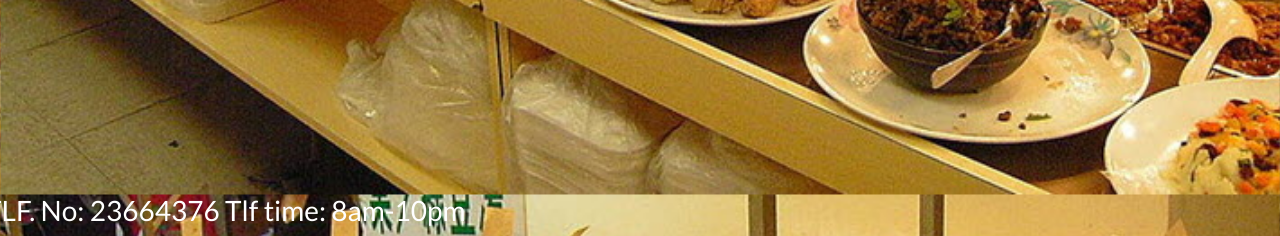
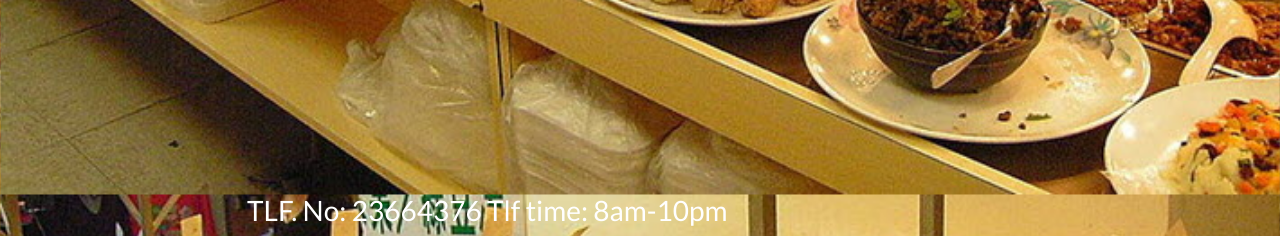
Before and after one commit to asifdanishyar/OnlineShoppingApp, a Django app: page / in a window 1280 px wide. Shown: the part 606-842 px from the top of the page. Run offline with Django 3.2, Linux system fonts and the light colour scheme; some libraries are stand-ins or nearby versions.

Commit message:
upgraded footer v5

```diff
--- a/static/css/base.css
+++ b/static/css/base.css
@@ -274,6 +274,8 @@ input[name='q']::placeholder {
 /* footer */
 .footer {
    text-align: center;
+   padding-left: 20%;
+   padding-right: 20%;
 }
 
 /* fixed top navbar only on medium and up */
```
